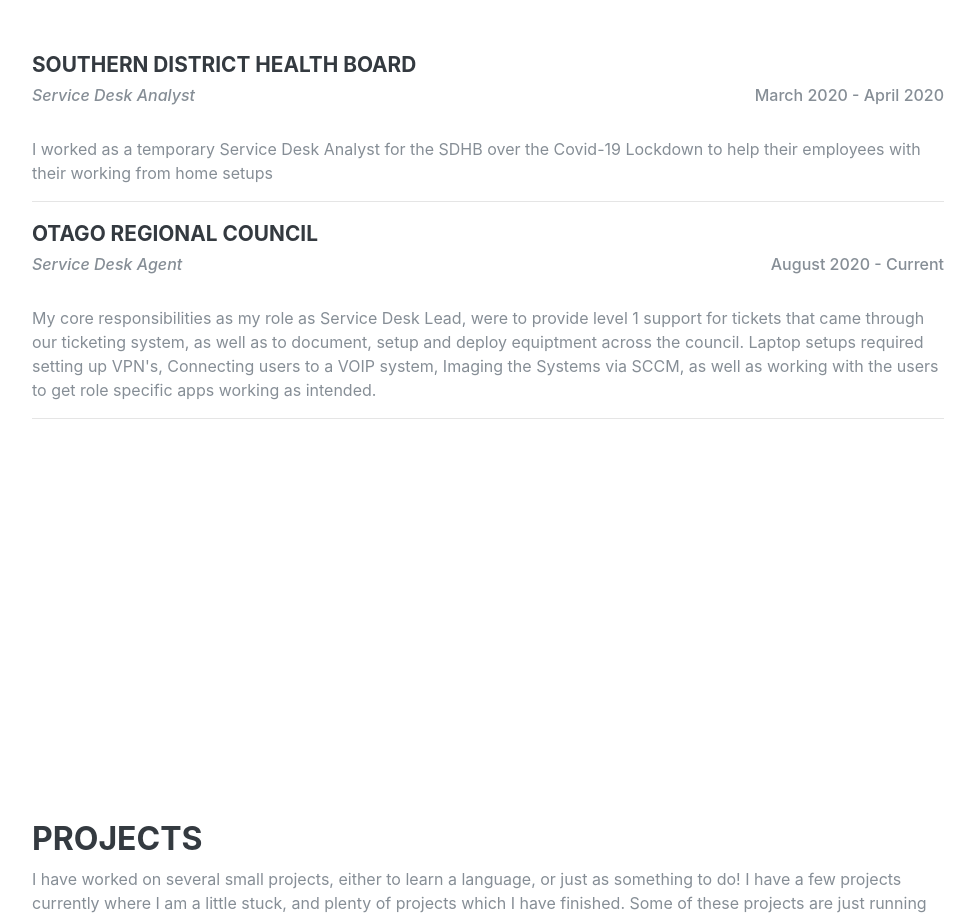
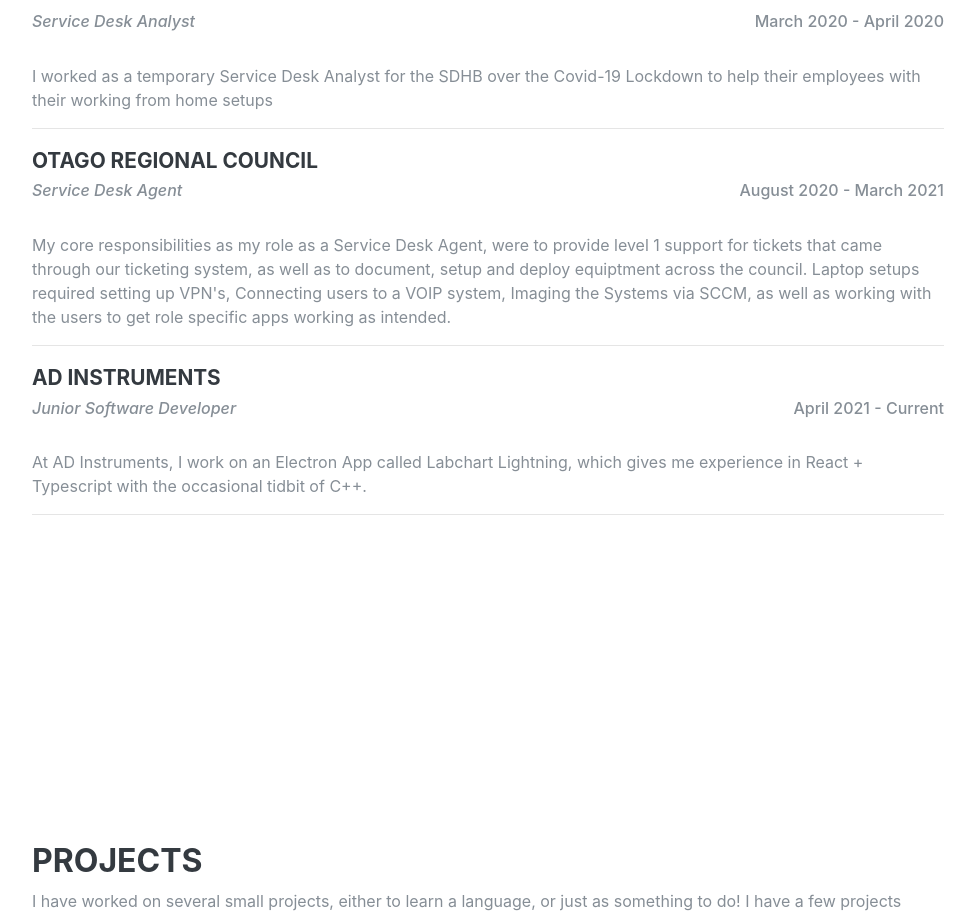
Before and after one commit to lunarised/vue-portfolio, a Vue app: page / in a window 1280 px wide. Shown: the part 2611-3527 px from the top of the page, without its empty margins (288-1263 px from the left). Built offline with nearby package versions, Linux system fonts and the light colour scheme; what vue-js-modal, vue-scrollactive would draw is missing.

Commit message:
added ADI to my Experience

```diff
--- a/src/pages/Experience.vue
+++ b/src/pages/Experience.vue
@@ -2,36 +2,61 @@
 Taken from About me
 -->
 <template>
-  <section class="resume-section p-3 p-lg-5 d-flex align-items-center" id="experience">
+  <section
+    class="resume-section p-3 p-lg-5 d-flex align-items-center"
+    id="experience"
+  >
     <div class="w-100">
       <h2>Experience</h2>
-    <br>
-    <h3> Southern District Health Board </h3>
-     <h4 class="pushLeft"><i> Service Desk Analyst </i> </h4> <h4 class="pushRight">March 2020 - April 2020</h4>
-    <div style="clear: both;"></div>
-    <br>
-    <p> I worked as a temporary Service Desk Analyst for the SDHB over the Covid-19 Lockdown to help their employees with their
-        working from home setups </p>
-    <hr>
-      <h3> Otago Regional Council </h3>
-      <h4 class="pushLeft"><i> Service Desk Agent </i> </h4> <h4 class="pushRight">August 2020 - Current</h4>
-    <div style="clear: both;"></div>
+      <br />
+      <h3>Southern District Health Board</h3>
+      <h4 class="pushLeft"><i> Service Desk Analyst </i></h4>
+      <h4 class="pushRight">March 2020 - April 2020</h4>
+      <div style="clear: both;"></div>
+      <br />
+      <p>
+        I worked as a temporary Service Desk Analyst for the SDHB over the
+        Covid-19 Lockdown to help their employees with their working from home
+        setups
+      </p>
+      <hr />
 
-      <br>
+      <h3>Otago Regional Council</h3>
+      <h4 class="pushLeft"><i> Service Desk Agent </i></h4>
+      <h4 class="pushRight">August 2020 - March 2021</h4>
+      <div style="clear: both;"></div>
+      <br />
+      <p>
+        My core responsibilities as my role as a Service Desk Agent, were to
+        provide level 1 support for tickets that came through our ticketing
+        system, as well as to document, setup and deploy equiptment across the
+        council. Laptop setups required setting up VPN's, Connecting users to a
+        VOIP system, Imaging the Systems via SCCM, as well as working with the
+        users to get role specific apps working as intended.
+      </p>
+      <hr />
 
-        <p> My core responsibilities as my role as Service Desk Lead, were to provide level 1 support for tickets
-            that came through our ticketing system, as well as to document, setup and deploy equiptment across the
-            council. Laptop setups required setting up VPN's, Connecting users to a VOIP system, Imaging the Systems via
-            SCCM, as well as working with the users to get role specific apps working as intended. </p>
-        <hr>
+      <h3>AD Instruments</h3>
+      <h4 class="pushLeft"><i> Junior Software Developer </i></h4>
+      <h4 class="pushRight">April 2021 - Current</h4>
+      <div style="clear: both;"></div>
+
+      <br />
+
+      <p>
+        At AD Instruments, I work on an Electron App called Labchart Lightning,
+        which gives me experience in React + Typescript with the occasional tidbit of
+        C++.
+      </p>
+      <hr />
     </div>
   </section>
 </template>
 <style scoped>
-.pushLeft{
-    float: left;
+.pushLeft {
+  float: left;
 }
-.pushRight{
-float: right;
+.pushRight {
+  float: right;
 }
 </style>
```
